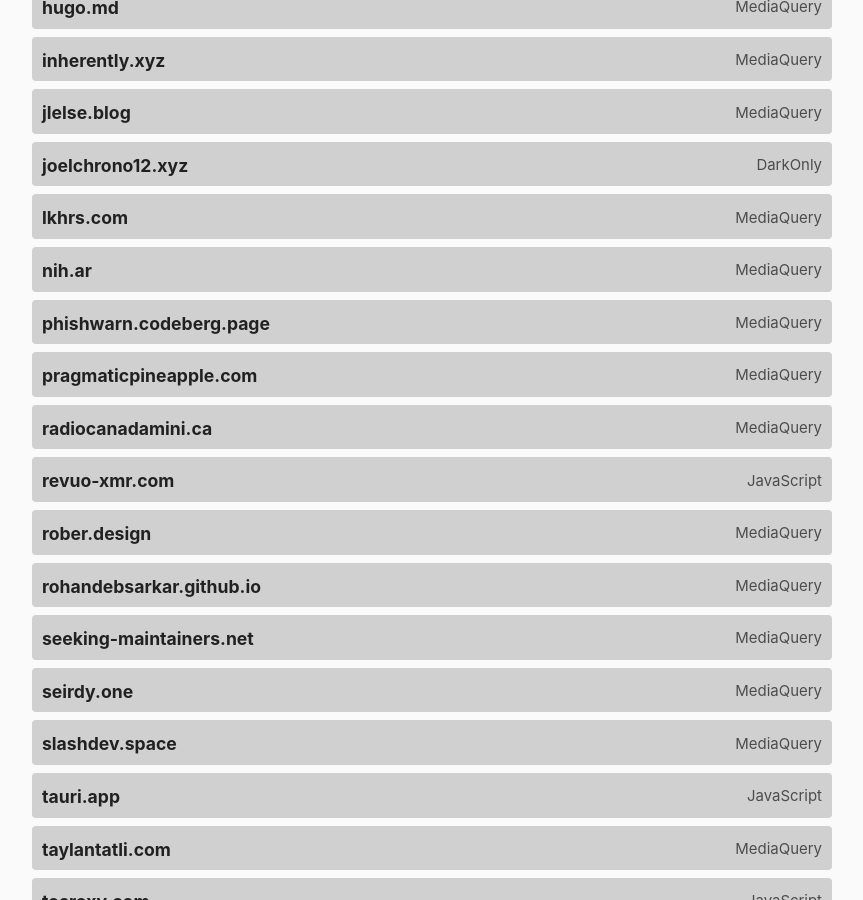
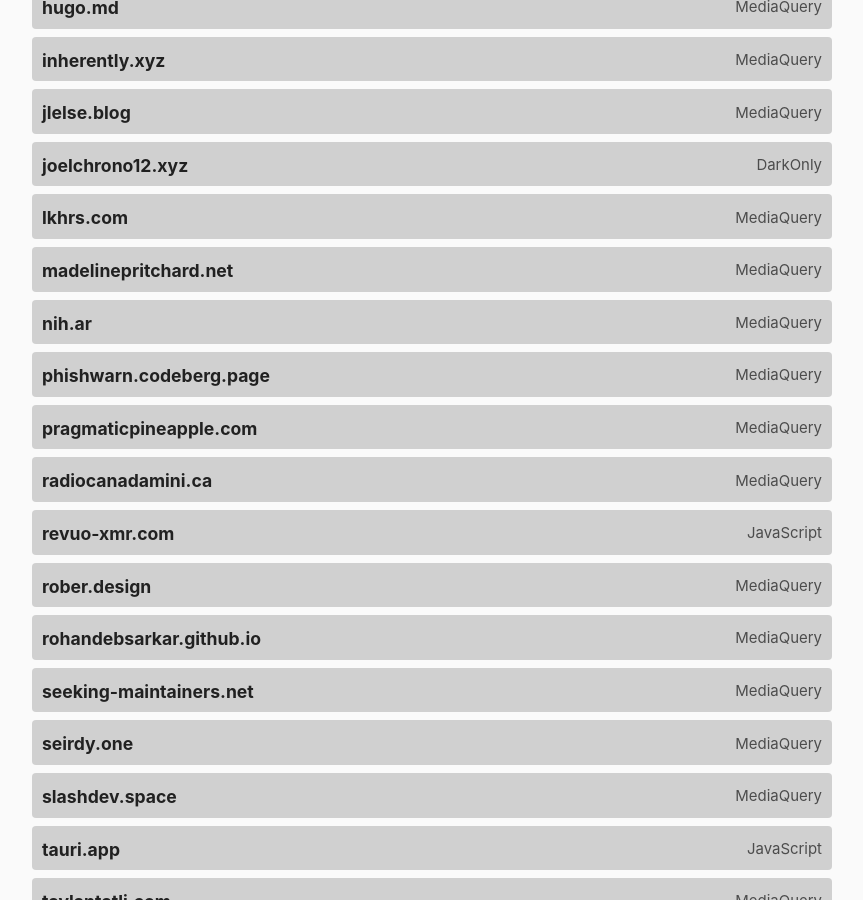
Before and after one commit to katherinek727/darktheme.club, a Jekyll site: the page built from index.md, in a window 1280 px wide and 900 px high, scrolled down 1901 px. Shown: the whole window, without its empty margins (208-1071 px from the left). Built offline with Jekyll 4.4.1, drawn with Linux system fonts in a browser that asks for light colours.

Commit message:
Add madelinepritchard.net

```diff
--- a/_data/sites.yml
+++ b/_data/sites.yml
@@ -138,6 +138,11 @@
   method: mediaquery
   last_checked: 2022-07-17
 
+- domain: madelinepritchard.net
+  url: https://madelinepritchard.net/
+  method: mediaquery
+  last_checked: 2023-02-27
+
 - domain: nih.ar
   url: https://nih.ar/
   method: mediaquery
```
